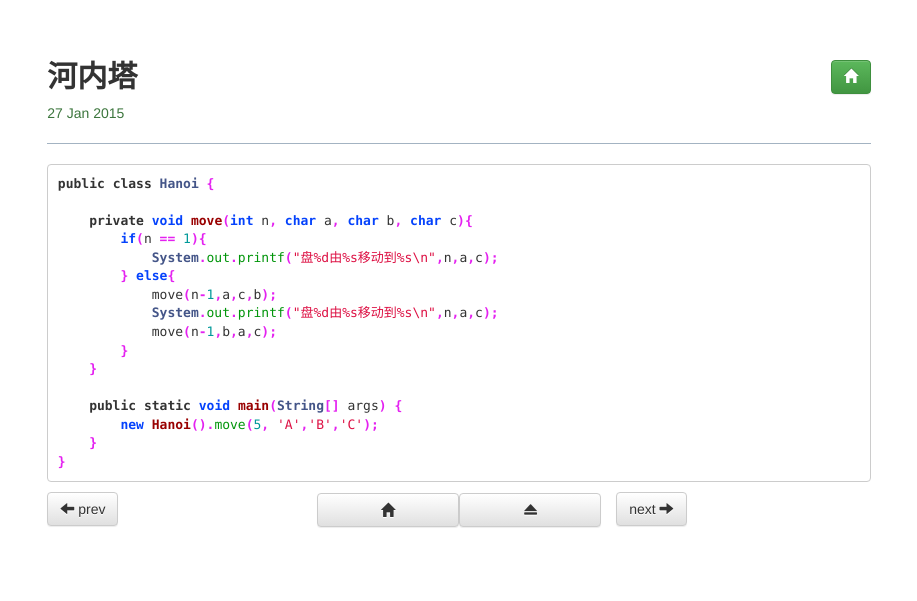
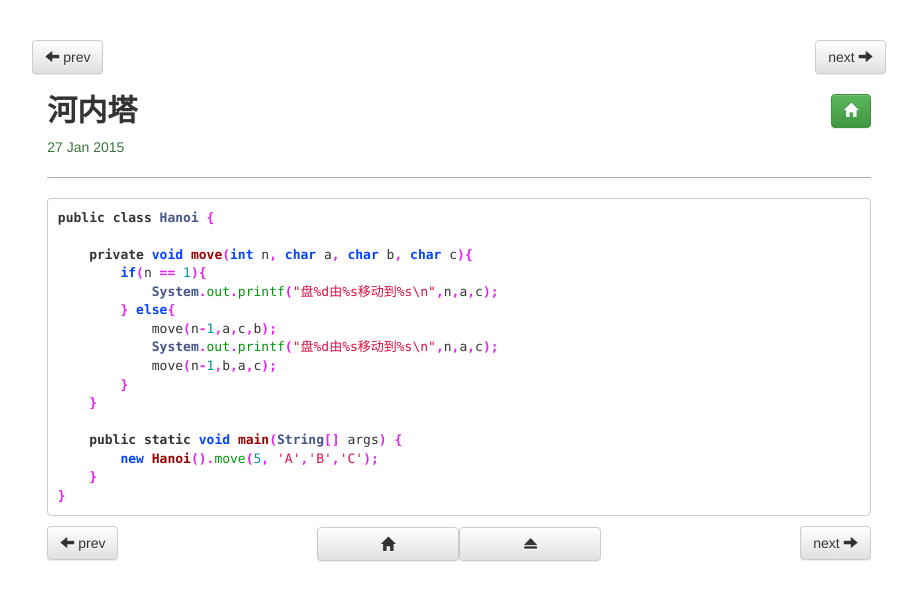
Before and after one commit to bit-ranger/blog, a Jekyll site: the page built from _posts/2015-01-27-hanoi.md, in a window 1280 px wide. Shown: the top 601 px of the page, without its empty margins (181-1098 px from the left). Built offline with Jekyll 4.4.1, drawn with Linux system fonts in a browser that asks for light colours; nearby versions of some CDN libraries; Markdown is read by kramdown in place of the engine named in the settings.

Commit message:
Update default.html

```diff
--- a/_layouts/default.html
+++ b/_layouts/default.html
@@ -17,6 +17,26 @@
 　　	<div class="container-fluid">
 　　	    <div class="row">
 	        <div class="col-lg-8 col-lg-offset-2 col-md-10 col-md-offset-1">
+	            <div class="row">
+                        <span >
+                    	    {% if page.next.url != null and page.next.url != '' %}
+                    	        <a href="{{ page.next.url }}" class="btn btn-default pull-left">
+                    	    {% endif %}
+                    	    {% if page.next.url == null or page.next.url == '' %}
+                    	        <a href="javascript:void(0);" class="btn btn-default pull-left disabled">
+                    	    {% endif %}
+                    	    <span class="glyphicon glyphicon-arrow-left" aria-hidden="true"></span> prev</a>
+                    	</span>
+			<span >
+                    	    {% if page.previous.url != null and page.previous.url != '' %}
+                    	        <a href="{{ page.previous.url }}" class="btn btn-default pull-right">
+                    	    {% endif %}
+                    	    {% if page.previous.url == null or page.previous.url == '' %}
+                    	        <a href="javascript:void(0);" class="btn btn-default pull-right disabled">
+                    	    {% endif %}
+                    	    next <span class="glyphicon glyphicon-arrow-right" aria-hidden="true"></span></a>
+                    	</span>
+                    </div>
 	            <h2>{{page.title}} <a href="/" class="btn btn-success pull-right"><span class="glyphicon glyphicon-home"></span></a></h2>
 	            <span class="text-success">{{ page.date | date_to_string }}</span>
 	            <hr/>
@@ -41,10 +61,10 @@
 			</span >
 			<span class="col-lg-4 col-md-4 col-sm-4 col-xs-4">
                     	    {% if page.previous.url != null and page.previous.url != '' %}
-                    	        <a href="{{ page.previous.url }}" class="btn btn-default pull-left">
+                    	        <a href="{{ page.previous.url }}" class="btn btn-default pull-right">
                     	    {% endif %}
                     	    {% if page.previous.url == null or page.previous.url == '' %}
-                    	        <a href="javascript:void(0);" class="btn btn-default pull-left disabled">
+                    	        <a href="javascript:void(0);" class="btn btn-default pull-right disabled">
                     	    {% endif %}
                     	    next <span class="glyphicon glyphicon-arrow-right" aria-hidden="true"></span></a>
                     	</span>
```
